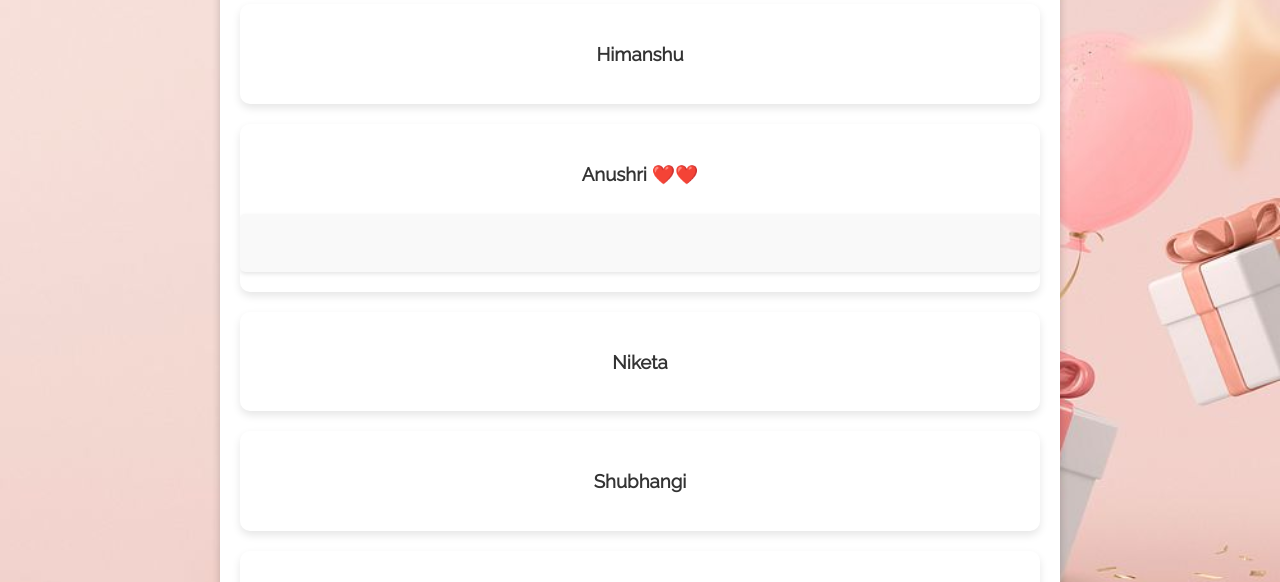
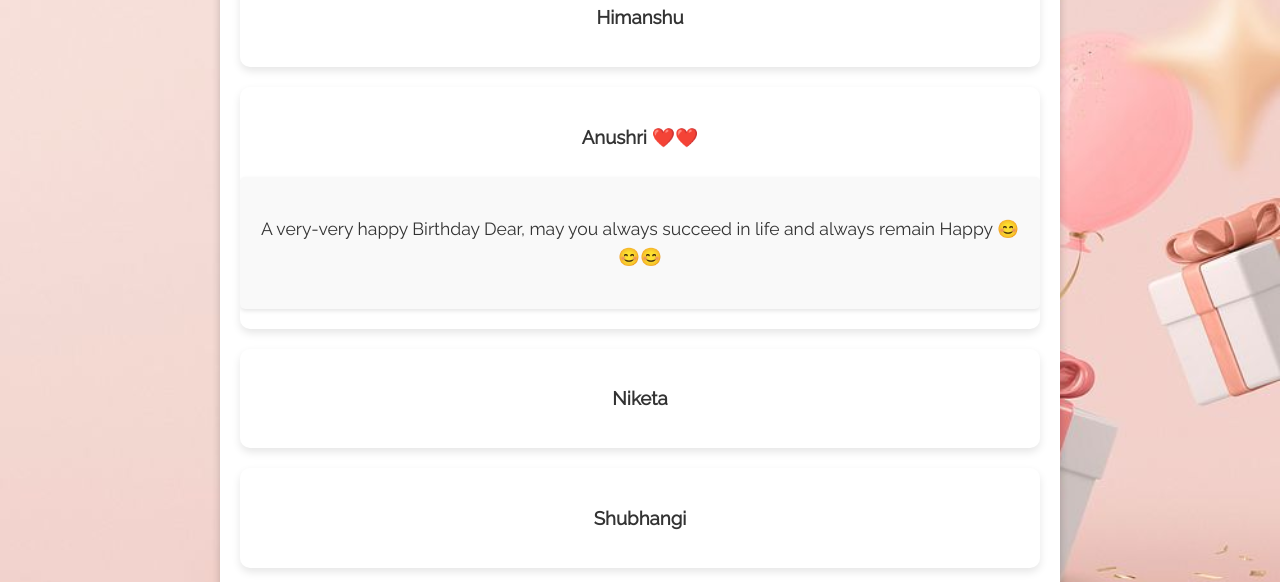
Before and after one commit to Amritsaha0/ls, a plain HTML site: page wishes.html in a window 1280 px wide. Both pictures are taken after a click on the element "Anushri ❤️❤️". Shown: the part 218-800 px from the top of the page. Drawn offline with Linux system fonts and the light colour scheme.

Commit message:
Update wishes.html

```diff
--- a/wishes.html
+++ b/wishes.html
@@ -205,7 +205,7 @@
             <div class="wish-card" onclick="toggleWishDetails(this)">
                 <h3>Anushri ❤️❤️</h3>
                 <div class="wish-details">
-                    <p></p>
+                    <p>A very-very happy Birthday Dear, may you always succeed in life and always remain Happy 😊😊😊 </p>
                 </div>
             </div>
             <div class="wish-card" onclick="toggleWishDetails(this)">
```
